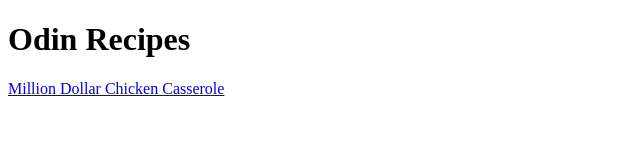
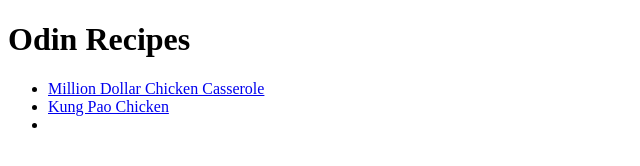
Before and after one commit to Ad-Alf/odin-recipes, a plain HTML site: page index.html in a window 1280 px wide. Shown: the whole page, without its empty margins (0-640 px from the left). Drawn offline with Linux system fonts and the light colour scheme.

Commit message:
added link to new recipe
Added link to Kung Pao Chicken
listed the recipe links in an unorderded list

```diff
--- a/index.html
+++ b/index.html
@@ -8,6 +8,11 @@
 </head>
 <body>
     <h1>Odin Recipes</h1>
-    <a href="./recipes/million-dollar-chicken-casserole.html">Million Dollar Chicken Casserole</a>
+    <ul>
+        <li><a href="./recipes/million-dollar-chicken-casserole.html">Million Dollar Chicken Casserole</a></li>
+        <li><a href="./recipes/kung-pao-chicken.html">Kung Pao Chicken</a></li>
+        <li></li>
+    </ul>
+
 </body>
 </html>
```
